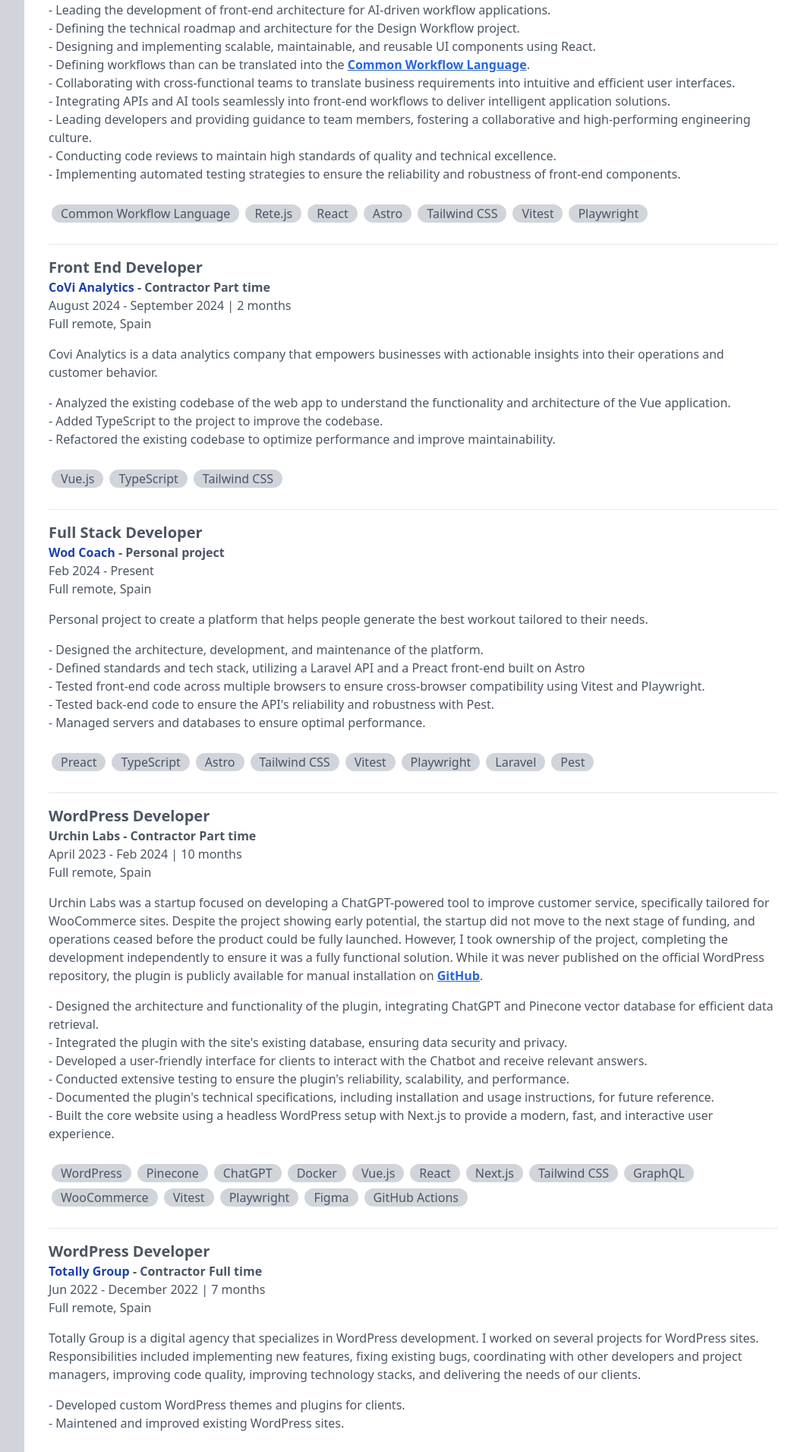
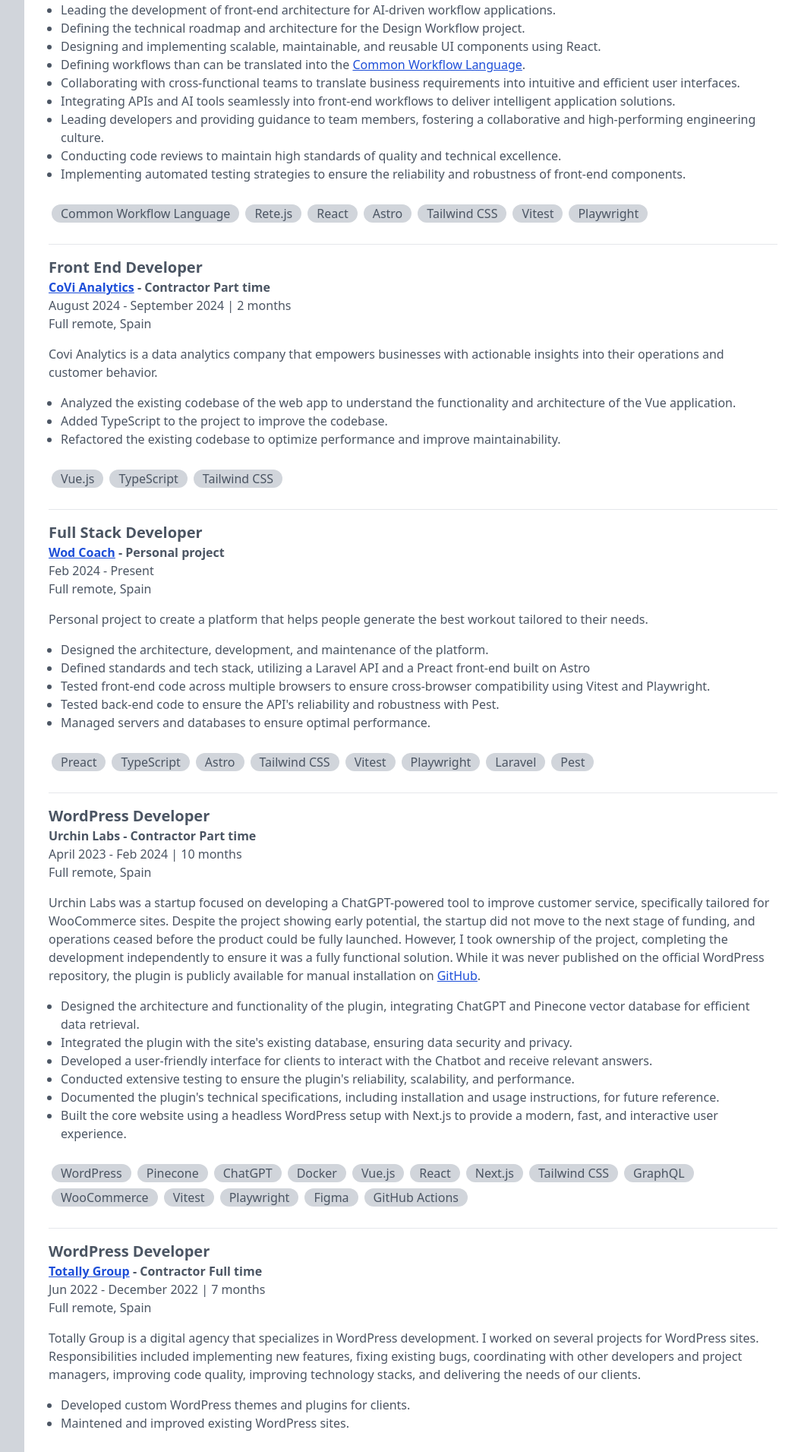
Before and after one commit to DuffmanCC/web-cv, a Vue app: page / in a window 1280 px wide. Shown: the part 700-2611 px from the top of the page at 76% size, without its empty margins (224-1279 px from the left). Built offline with nearby package versions, Linux system fonts and the light colour scheme.

Commit message:
improve styles

```diff
--- a/src/App.vue
+++ b/src/App.vue
@@ -1,11 +1,11 @@
 <template>
-  <div :class="{ dark: darkMode }">
   <div class="dark:bg-gray-900 text-gray-600">
     <div class="container max-w-7xl">
       <HeaderContent @handle-switchers="handleSwitchers" />
 
-        <div class="dark:bg-gray-900">
-          <div class="xl:shadow-2xl xl:flex print:flex print:flex-col">
+      <div
+        class="xl:shadow-2xl xl:flex print:flex print:flex-col dark:bg-gray-900"
+      >
         <SideContent />
 
         <main
@@ -26,9 +26,7 @@
           <hr class="mt-8 mb-12" />
 
           <div id="experience" class="mb-8">
-                <h2 class="text-2xl mb-4 font-bold print:text-4xl">
-                  Experience
-                </h2>
+            <h2 class="text-2xl mb-4 font-bold print:text-4xl">Experience</h2>
 
             <div
               v-for="(job, i) in content.experience"
@@ -60,7 +58,6 @@
           <EducationContent />
         </main>
       </div>
-        </div>
 
       <footer
         class="text-sm p-3 sm:p-8 xl:px-0 border-b dark:bg-gray-700 xl:dark:bg-gray-900 dark:text-white print:hidden"
@@ -68,7 +65,6 @@
         Last updated on
         <time datetime="2025-01-11">March 8, 2025</time>
       </footer>
-      </div>
     </div>
   </div>
 </template>
@@ -116,6 +112,12 @@
     },
   },
 
+  watch: {
+    darkMode(value) {
+      document.documentElement.classList.toggle("dark", value);
+    },
+  },
+
   created() {
     document.documentElement.lang = "en";
     document.title = "Carlos Ortiz Resume";
--- a/src/assets/tailwind.css
+++ b/src/assets/tailwind.css
@@ -8,8 +8,8 @@
 }
 
 @font-face {
-  font-family: 'Font Icons';
-  src: url('./fonticons.woff') format('woff');
+  font-family: "Font Icons";
+  src: url("./fonticons.woff") format("woff");
 }
 
 .icon-envelope:before {
@@ -35,3 +35,7 @@
 .icon-moon:before {
   content: "\f186";
 }
+
+.link {
+  @apply underline text-blue-700 hover:text-blue-900 dark:hover:text-blue-300 dark:text-blue-400 cursor-pointer;
+}
--- a/src/components/EducationContent.vue
+++ b/src/components/EducationContent.vue
@@ -8,7 +8,7 @@
       <a
         href="https://www.unex.es/?set_language=en&cl=en"
         target="_blank"
-        class="hover:underline text-blue-800 dark:text-blue-400 cursor-pointer"
+        class="link"
       >
         Universidad de Extremadura
       </a>
--- a/src/components/HeaderContent.vue
+++ b/src/components/HeaderContent.vue
@@ -1,7 +1,7 @@
 <template>
   <header class="p-4 lg:px-0 dark:bg-gray-700 xl:dark:bg-gray-900">
     <div class="flex justify-end">
-      <VSwitch v-model="darkMode" class="mr-8" ariaLabel="dark mode">
+      <VSwitch v-model="darkMode" ariaLabel="dark mode">
         <template v-slot:icon>
           <span
             class="text-xs font-icon"
--- a/src/components/JobInfo.vue
+++ b/src/components/JobInfo.vue
@@ -3,12 +3,7 @@
     <h3 class="font-bold text-xl print:text-3xl">{{ job.title }}</h3>
 
     <div class="font-bold">
-      <a
-        :href="job.url"
-        target="_blank"
-        class="hover:underline text-blue-800 dark:text-blue-400 cursor-pointer"
-        v-if="job.url"
-      >
+      <a :href="job.url" target="_blank" class="link" v-if="job.url">
         {{ job.company }}
       </a>
 
--- a/src/components/JobTasks.vue
+++ b/src/components/JobTasks.vue
@@ -1,6 +1,6 @@
 <template>
   <div class="mb-6" v-if="tasks && tasks.length > 0">
-    <ul class="list-none">
+    <ul class="list-disc ml-4">
       <li v-for="(task, i) in tasks" :key="i" v-html="task"></li>
     </ul>
   </div>
--- a/src/data/en.json
+++ b/src/data/en.json
@@ -2,7 +2,7 @@
   "profile": [
     "Experienced Front-End Developer with a strong focus on React, Vue, and modern UI development. With over 10 years of proven experience, I specialize in crafting scalable, maintainable, and intuitive user interfaces that enhance user experience across diverse applications.",
 
-    "I have successfully led front-end and back-end architecture projects, including leading the development of the Digital, Social Media, and Film department of <a href='https://www.networkrail.co.uk' class='underline font-bold text-blue-600 dark:text-blue-400'>Network Rail</a>, where I introduced a design system. Currently, I am the Lead Front-End Engineer at FlowArchitect, driving the development of AI-powered workflow applications using React and related technologies.",
+    "I have successfully led front-end and back-end architecture projects, including leading the development of the Digital, Social Media, and Film department of <a href='https://www.networkrail.co.uk' class='link' target='_blank'>Network Rail</a>, where I introduced a design system. Currently, I am the Lead Front-End Engineer at FlowArchitect, driving the development of AI-powered workflow applications using React and related technologies.",
 
     "While my current focus is front-end development, I bring extensive full-stack experience, particularly in building robust APIs and back-end systems using PHP frameworks like WordPress, Laravel, and Symfony, as well as integrating vector databases (e.g., Pinecone) and working with AI tools such as the ChatGPT API."
   ],
@@ -16,15 +16,15 @@
       "place": "Full remote, Spain",
       "intro": "In FlowArchitect our mission is to empower developers and businesses by transforming complex AI workflows into seamless, open-source solutions. We simplify AI integration through accessible, flexible, and scalable tools, enabling innovation and productivity across applications of all sizes.",
       "tasks": [
-        "- Leading the development of front-end architecture for AI-driven workflow applications.",
-        "- Defining the technical roadmap and architecture for the Design Workflow project.",
-        "- Designing and implementing scalable, maintainable, and reusable UI components using React.",
-        "- Defining workflows than can be translated into the <a href='https://www.commonwl.org/' class='underline font-bold text-blue-600 dark:text-blue-400'>Common Workflow Language</a>.",
-        "- Collaborating with cross-functional teams to translate business requirements into intuitive and efficient user interfaces.",
-        "- Integrating APIs and AI tools seamlessly into front-end workflows to deliver intelligent application solutions.",
-        "- Leading developers and providing guidance to team members, fostering a collaborative and high-performing engineering culture.",
-        "- Conducting code reviews to maintain high standards of quality and technical excellence.",
-        "- Implementing automated testing strategies to ensure the reliability and robustness of front-end components."
+        "Leading the development of front-end architecture for AI-driven workflow applications.",
+        "Defining the technical roadmap and architecture for the Design Workflow project.",
+        "Designing and implementing scalable, maintainable, and reusable UI components using React.",
+        "Defining workflows than can be translated into the <a href='https://www.commonwl.org/' class='link' target='_blank'>Common Workflow Language</a>.",
+        "Collaborating with cross-functional teams to translate business requirements into intuitive and efficient user interfaces.",
+        "Integrating APIs and AI tools seamlessly into front-end workflows to deliver intelligent application solutions.",
+        "Leading developers and providing guidance to team members, fostering a collaborative and high-performing engineering culture.",
+        "Conducting code reviews to maintain high standards of quality and technical excellence.",
+        "Implementing automated testing strategies to ensure the reliability and robustness of front-end components."
       ],
       "skills": [
         "Common Workflow Language",
@@ -46,9 +46,9 @@
       "place": "Full remote, Spain",
       "intro": "Covi Analytics is a data analytics company that empowers businesses with actionable insights into their operations and customer behavior.",
       "tasks": [
-        "- Analyzed the existing codebase of the web app to understand the functionality and architecture of the Vue application.",
-        "- Added TypeScript to the project to improve the codebase.",
-        "- Refactored the existing codebase to optimize performance and improve maintainability."
+        "Analyzed the existing codebase of the web app to understand the functionality and architecture of the Vue application.",
+        "Added TypeScript to the project to improve the codebase.",
+        "Refactored the existing codebase to optimize performance and improve maintainability."
       ],
       "skills": ["Vue.js", "TypeScript", "Tailwind CSS"],
       "projects": []
@@ -62,11 +62,11 @@
       "place": "Full remote, Spain",
       "intro": "Personal project to create a platform that helps people generate the best workout tailored to their needs.",
       "tasks": [
-        "- Designed the architecture, development, and maintenance of the platform.",
-        "- Defined standards and tech stack, utilizing a Laravel API and a Preact front-end built on Astro",
-        "- Tested front-end code across multiple browsers to ensure cross-browser compatibility using Vitest and Playwright.",
-        "- Tested back-end code to ensure the API's reliability and robustness with Pest.",
-        "- Managed servers and databases to ensure optimal performance."
+        "Designed the architecture, development, and maintenance of the platform.",
+        "Defined standards and tech stack, utilizing a Laravel API and a Preact front-end built on Astro",
+        "Tested front-end code across multiple browsers to ensure cross-browser compatibility using Vitest and Playwright.",
+        "Tested back-end code to ensure the API's reliability and robustness with Pest.",
+        "Managed servers and databases to ensure optimal performance."
       ],
       "skills": [
         "Preact",
@@ -85,14 +85,14 @@
       "type": "Contractor Part time",
       "period": "April 2023 - Feb 2024 | 10 months",
       "place": "Full remote, Spain",
-      "intro": "Urchin Labs was a startup focused on developing a ChatGPT-powered tool to improve customer service, specifically tailored for WooCommerce sites. Despite the project showing early potential, the startup did not move to the next stage of funding, and operations ceased before the product could be fully launched. However, I took ownership of the project, completing the development independently to ensure it was a fully functional solution. While it was never published on the official WordPress repository, the plugin is publicly available for manual installation on <a href='https://github.com/DuffmanCC/main-gpt-plugin' target='blank' class='underline font-bold text-blue-600 dark:text-blue-400'>GitHub</a>.",
+      "intro": "Urchin Labs was a startup focused on developing a ChatGPT-powered tool to improve customer service, specifically tailored for WooCommerce sites. Despite the project showing early potential, the startup did not move to the next stage of funding, and operations ceased before the product could be fully launched. However, I took ownership of the project, completing the development independently to ensure it was a fully functional solution. While it was never published on the official WordPress repository, the plugin is publicly available for manual installation on <a href='https://github.com/DuffmanCC/main-gpt-plugin' target='blank' class='link'>GitHub</a>.",
       "tasks": [
-        "- Designed the architecture and functionality of the plugin, integrating ChatGPT and Pinecone vector database for efficient data retrieval.",
-        "- Integrated the plugin with the site's existing database, ensuring data security and privacy.",
-        "- Developed a user-friendly interface for clients to interact with the Chatbot and receive relevant answers.",
-        "- Conducted extensive testing to ensure the plugin's reliability, scalability, and performance.",
-        "- Documented the plugin's technical specifications, including installation and usage instructions, for future reference.",
-        "- Built the core website using a headless WordPress setup with Next.js to provide a modern, fast, and interactive user experience."
+        "Designed the architecture and functionality of the plugin, integrating ChatGPT and Pinecone vector database for efficient data retrieval.",
+        "Integrated the plugin with the site's existing database, ensuring data security and privacy.",
+        "Developed a user-friendly interface for clients to interact with the Chatbot and receive relevant answers.",
+        "Conducted extensive testing to ensure the plugin's reliability, scalability, and performance.",
+        "Documented the plugin's technical specifications, including installation and usage instructions, for future reference.",
+        "Built the core website using a headless WordPress setup with Next.js to provide a modern, fast, and interactive user experience."
       ],
       "skills": [
         "WordPress",
@@ -121,8 +121,8 @@
       "place": "Full remote, Spain",
       "intro": "Totally Group is a digital agency that specializes in WordPress development. I worked on several projects for WordPress sites. Responsibilities included implementing new features, fixing existing bugs, coordinating with other developers and project managers, improving code quality, improving technology stacks, and delivering the needs of our clients.",
       "tasks": [
-        "- Developed custom WordPress themes and plugins for clients.",
-        "- Maintened and improved existing WordPress sites."
+        "Developed custom WordPress themes and plugins for clients.",
+        "Maintened and improved existing WordPress sites."
       ],
       "skills": [
         "jQuery",
@@ -159,13 +159,13 @@
       "place": "Milton Keynes, United Kingdom",
       "intro": "Network Rail is the owner and infrastructure manager of most of the railway network in Great Britain. I worked on several projects for the company's internal systems, primarily leading the development of the new corporate website and providing guidance to other teams and agencies.",
       "tasks": [
-        "- Designed the architecture, development, and maintenance of the company's corporate website.",
-        "- Led the design and implementation of new features and functionality to enhance the user experience.",
-        "- Defined standards and tech stack in collaboration with other agencies and teams.",
-        "- Created custom Gutenberg blocks based on Advanced Custom Fields and Vue.js",
-        "- Developed a design system using <a href='https://storybook.js.org/' target='_blank' class='hover:underline text-blue-800 dark:text-blue-400'>Storybook</a> to manage all front-end resources of the corporate website.",
-        "- Created single-page applications and other microsites based on Vue.js",
-        "- Monitored website performance and took appropriate action to ensure optimal performance."
+        "Designed the architecture, development, and maintenance of the company's corporate website.",
+        "Led the design and implementation of new features and functionality to enhance the user experience.",
+        "Defined standards and tech stack in collaboration with other agencies and teams.",
+        "Created custom Gutenberg blocks based on Advanced Custom Fields and Vue.js",
+        "Developed a design system using <a href='https://storybook.js.org/' target='_blank' class='link'>Storybook</a> to manage all front-end resources of the corporate website.",
+        "Created single-page applications and other microsites based on Vue.js",
+        "Monitored website performance and took appropriate action to ensure optimal performance."
       ],
       "skills": [
         "Vue.js",
@@ -210,14 +210,14 @@
       "place": "Milton Keynes, United Kingdom",
       "intro": "Klood is a digital marketing agency based in Milton Keynes that specializes in inbound marketing.",
       "tasks": [
-        "- Met with clients to discuss website designs and functionality.",
-        "- Created custom plugins, themes, and functions for WordPress websites.",
-        "- Tested front-end code in multiple browsers to ensure cross-browser compatibility.",
-        "- Worked with multiple APIs and RESTful Services.",
-        "- Built reusable code and libraries for future use.",
-        "- Optimized pages for page speed using Google PageSpeed (API) for Apache to achieve higher rankings on Search Engines (SEM).",
-        "- Front-end development using the latest HTML5 and CSS3 techniques, enhanced by jQuery to enable optimum user experience throughout the websites.",
-        "- Worked in Agile methodology."
+        "Met with clients to discuss website designs and functionality.",
+        "Created custom plugins, themes, and functions for WordPress websites.",
+        "Tested front-end code in multiple browsers to ensure cross-browser compatibility.",
+        "Worked with multiple APIs and RESTful Services.",
+        "Built reusable code and libraries for future use.",
+        "Optimized pages for page speed using Google PageSpeed (API) for Apache to achieve higher rankings on Search Engines (SEM).",
+        "Front-end development using the latest HTML5 and CSS3 techniques, enhanced by jQuery to enable optimum user experience throughout the websites.",
+        "Worked in Agile methodology."
       ],
       "skills": [
         "jQuery",
```
Also changed, not shown: public/index.html (+5 -3 lines), src/components/JobProjects.vue (+3 -7 lines), src/components/OtherProjects.vue (+4 -7 lines). Lines whose indentation alone changed are shown as unchanged.
